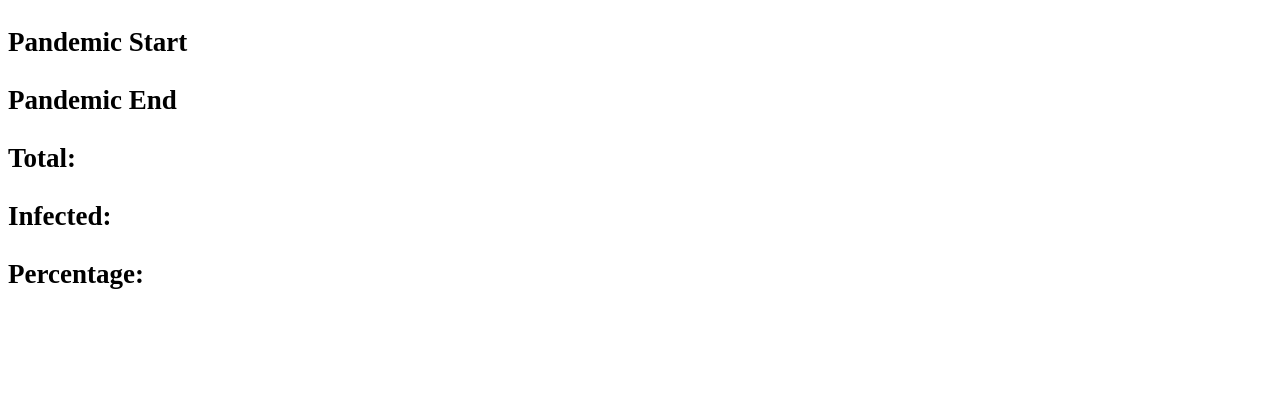
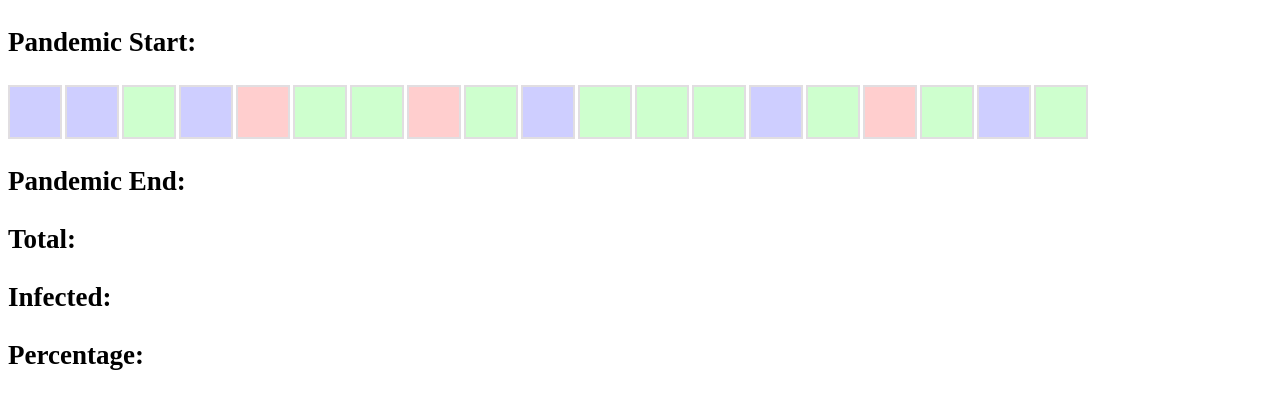
Before and after one commit to mrusklon/frontend-2021-test-task, a plain HTML site: page index.html in a window 1280 px wide. Drawn offline with Linux system fonts and the light colour scheme.

Commit message:
test 1 done

```diff
--- a/index.html
+++ b/index.html
@@ -10,9 +10,9 @@
 </head>
 <body>
 <div class="wrapper">
-	<p>Pandemic Start</p>
+	<p>Pandemic Start:</p>
 	<div class="pandemicStart"></div>
-	<p>Pandemic End</p>
+	<p>Pandemic End:</p>
 	<div class="pandemicEnd"></div>
 	<p>Total:</p>
 	<p>Infected:</p>
--- a/main.js
+++ b/main.js
@@ -5,3 +5,18 @@ const pandemicStartMap = "XX0X10010X000X010X0";
 
 infectedArr = pandemicStartMap.split('');
 const start = document.querySelector('.pandemicStart');
+
+function infection(people) {
+    for (let i = 0; i <= people.length; i++) {
+        let cube = document.createElement('div');
+        if (people[i] == "X") {
+            start.appendChild(cube).classList.add("ocean");
+        } else if (people[i] == 1) {
+            start.appendChild(cube).classList.add("infected");
+        } else if (people[i] == 0) {
+            start.appendChild(cube).classList.add("uninfected");
+        }
+    }
+}
+
+infection(infectedArr);
--- a/style.css
+++ b/style.css
@@ -1,13 +1,28 @@
-.wrapper p{
+.wrapper p {
     font-size: 27px;
     font-weight: bold;
 }
-.uninfected{
+
+.pandemicStart {
+    display: flex;
+    flex-direction: row;
+}
+
+.uninfected, .infected, .ocean {
+    width: 50px;
+    height: 50px;
+    margin-right: 3px;
+    border: 2px solid #E1DEE1;
+}
+
+.uninfected {
     background-color: #CEFFCE;
 }
-.infected{
+
+.infected {
     background-color: #FFCECE;
 }
-.ocean{
+
+.ocean {
     background-color: #CECEFF;
 }
```
